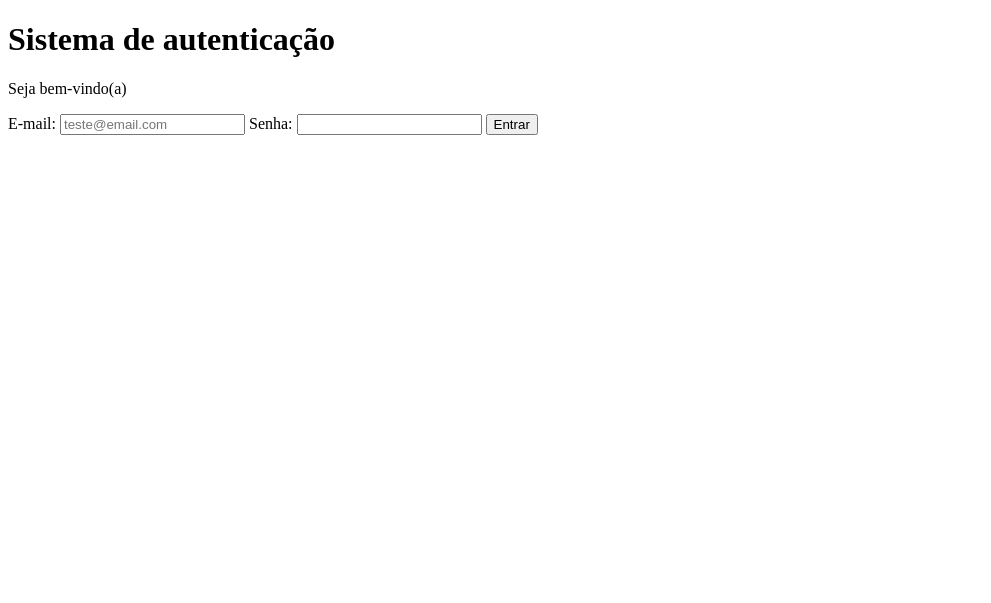
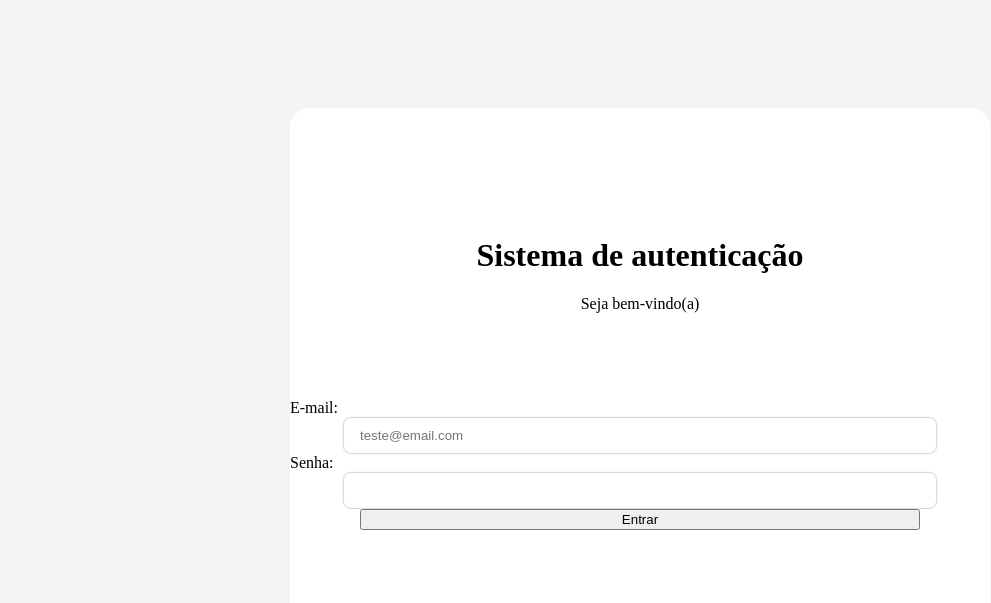
Before and after one commit to lucasGaabe4706/authentication_system, a website: page frontend/index.html in a window 1280 px wide. Shown: the whole page, without its empty margins (0-991 px from the left). Drawn offline with Linux system fonts and the light colour scheme.

Commit message:
feat: inicia estilização de tela de login com CSS e Flexbox

```diff
--- a/frontend/index.html
+++ b/frontend/index.html
@@ -5,6 +5,7 @@
     <meta charset="UTF-8">
     <meta name="viewport" content="width=, initial-scale=1.0">
     <title>Sistema de autenticação</title>
+    <link rel="stylesheet" href="style.css">
 </head>
 
 <body>
@@ -44,10 +45,10 @@
         const senhaDigitada = passwordInput.value;
 
         if (emailDigitado.trim() === "") {
-            alert("O e-mail não pode estar vazio")
+            exibirMensagem("O e-mail não pode estar vazio")
             return;
         } if (senhaDigitada.trim() === "") {
-            alert("A senha não pode estar vazia")
+            exibirMensagem("A senha não pode estar vazia")
             return;
         } else {
             enviarDados(emailDigitado, senhaDigitada)
--- /dev/null
+++ b/frontend/style.css
@@ -0,0 +1,48 @@
+html,
+body {
+	height: 100%;
+}
+
+body {
+	display: flex;
+	justify-content: center;
+	background-color: rgb(245, 243, 243);
+	align-items: center;
+}
+
+main {
+	display: flex;
+	flex-direction: column;
+	justify-content: center;
+	align-items: center;
+	width: 700px;
+	height: 600px;
+	background-color: white;
+	border-radius: 3%;
+}
+
+header {
+	text-align: center;
+}
+
+form {
+	display: flex;
+	flex-direction: column;
+	width: 100%;
+	padding: 10%;
+}
+
+form input {
+	width: 80%;
+	align-self: center;
+	height: 35px;
+	border-radius: 8px;
+	border: 1px solid #d9d9d9;
+	box-shadow: 0 0 2px rgba(0, 0, 0, 0.08);
+	padding: 0 16px;
+}
+
+form button {
+	width: 80%;
+	align-self: center;
+}
```
